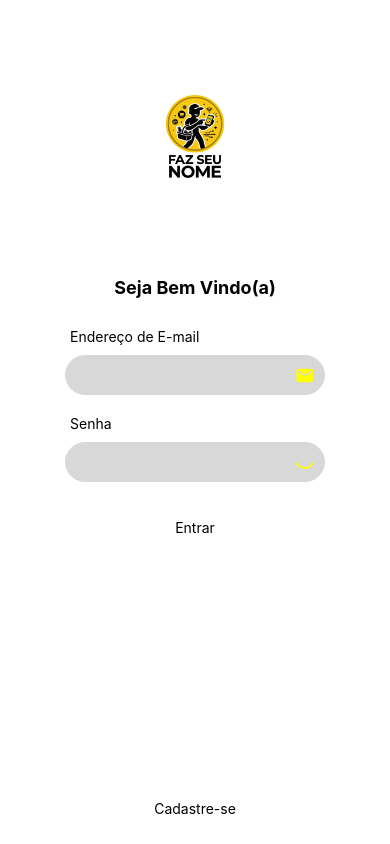
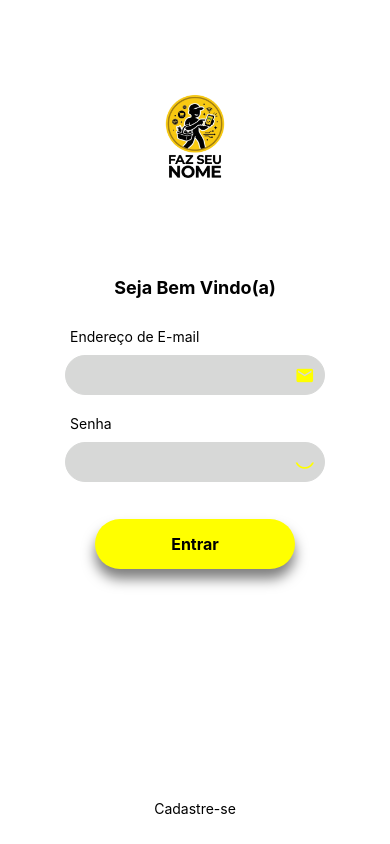
Before and after one commit to ViniDaniel/React_Native_Trabalho, a React Native app in the folder faz_seu_nome/: screen / in a window 390 px wide. Built offline with nearby package versions, Linux system fonts and the light colour scheme.

Commit message:
Componentização do button e estilização

```diff
--- /dev/null
+++ b/faz_seu_nome/src/components/button/index.tsx
@@ -0,0 +1,25 @@
+import { forwardRef } from "react";
+import {
+    ActivityIndicator,
+  Text,
+  TouchableHighlightProps,
+  TouchableOpacity,
+} from "react-native";
+import {style} from "./style"
+
+type Props = TouchableHighlightProps & {
+    text:string,
+    loading?:boolean
+}
+
+export function Button({...rest}:Props){
+    return (
+        <>
+            <TouchableOpacity style={style.button}
+            {...rest}
+            activeOpacity={0.6}>
+                {rest.loading?<ActivityIndicator />:<Text style={style.textButton}>{rest.text}</Text>}
+            </TouchableOpacity>
+        </>
+    )
+}
--- /dev/null
+++ b/faz_seu_nome/src/components/button/style.ts
@@ -0,0 +1,27 @@
+import { StyleSheet } from "react-native";
+import { themas } from "../../global/themas";
+
+export const style = StyleSheet.create({
+  button: {
+    width: 200,
+    height: 50,
+    alignItems: "center",
+    justifyContent: "center",
+    backgroundColor: themas.colors.yellow,
+    borderRadius: 40,
+    shadowColor: "#000",
+    shadowOffset: {
+      width: 0,
+      height: 10,
+    },
+    shadowOpacity: 0.51,
+    shadowRadius: 13.16,
+
+    elevation: 20,
+  },
+  textButton:{
+    fontSize:16,
+    color:"black",
+    fontWeight:"bold",
+  }
+});
--- a/faz_seu_nome/src/components/input/index.tsx
+++ b/faz_seu_nome/src/components/input/index.tsx
@@ -1,4 +1,4 @@
-import { forwardRef, LegacyRef } from "react";
+import { forwardRef } from "react";
 import {
   View,
   Text,
@@ -62,7 +62,7 @@ export const Input = forwardRef(
 
     return (
       <>
-        <Text style={style.titleInput}>{title}</Text>
+        {title&&<Text style={style.titleInput}>{title}</Text>}
         <View style={[style.boxInput,{paddingLeft:calculateSizePaddingLeft()}]}>
           {IconLeft && iconLeftName && (
             <TouchableOpacity onPress={onIconLeftPress}>
--- a/faz_seu_nome/src/pages/login/index.tsx
+++ b/faz_seu_nome/src/pages/login/index.tsx
@@ -4,6 +4,7 @@ import logo from "../../assets/logo.png";
 import { Input } from "../../components/input";
 import { MaterialCommunityIcons } from "@expo/vector-icons";
 import { useState } from "react";
+import { Button } from "../../components/button";
 
 
 export default function Login(){
@@ -37,19 +38,12 @@ export default function Login(){
                 onIconRightPress={()=>setShowPassword(!showPassword)}
 
                 />
-                {/* <Text style={style.titleInput}>Endereço de E-Mail</Text>
-                <View>
-                    <TextInput />
-                </View>
-                <Text>Senha</Text>
-                <View>
-                    <TextInput />
-                </View> */}
+
             </View>
             <View style={style.boxBottom}>
-                <TouchableOpacity>
-                    <Text>Entrar</Text>
-                </TouchableOpacity>
+                <Button text="Entrar"
+                />
+
             </View>
             <Text>Cadastre-se</Text>
         </View>
```
